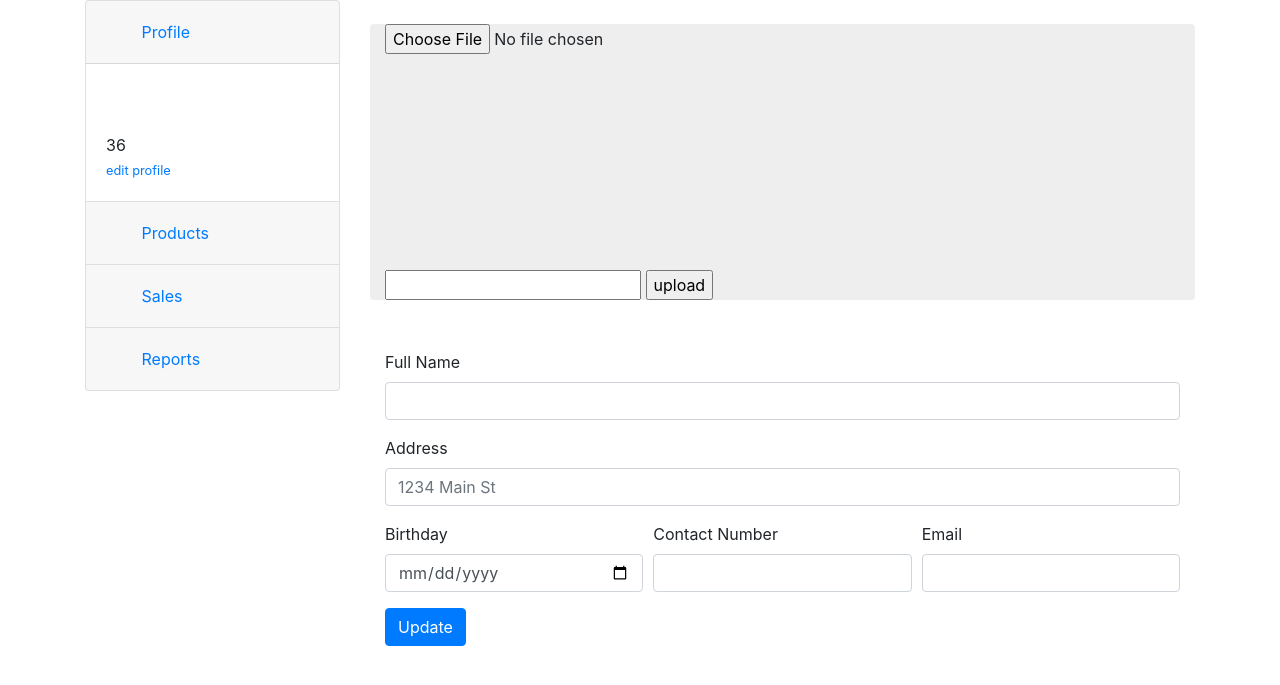
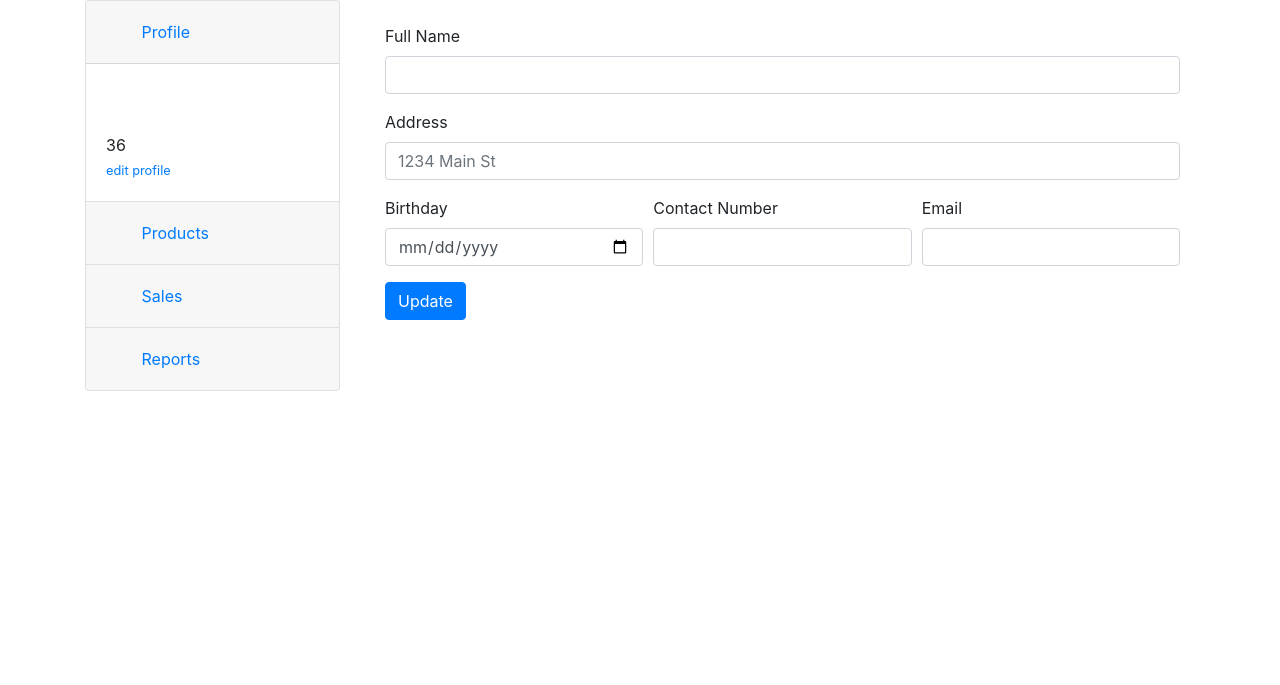
Before and after one commit to cyborg999/bakedph, a PHP site: page /profile.php in a window 1280 px wide. Shown: the part 56-741 px from the top of the page. Run offline with PHP 8.4, Linux system fonts and the light colour scheme; a user stored in the database is signed in; data comes from the database, SQL or seed files in the repository; tables that the repository leaves empty hold one stand-in row (values such as "Sample post"); some libraries are stand-ins or nearby versions.

Commit message:
fixed profile date

```diff
--- a/model.php
+++ b/model.php
@@ -27,11 +27,18 @@
 	}
 
 	public function uploadProfileListener(){
-		if(isset($_POST['uploadProfile'])){
+		if(isset($_POST['uploadpic'])){
+			opd($_POST);
+			opd($_FILES);
+			opd($_GET);
+		}
+		if(isset($_POST['profile'])){
 			$target_dir = "uploads/";
 			$imageFileType = strtolower(pathinfo($_FILES["profile"]["name"],PATHINFO_EXTENSION));
 			$target_file = $target_dir . basename($_SESSION['storeid'].".".$imageFileType);
 			$uploadOk = 1;
+
+			opp();
 
 			// // Check if image file is a actual image or fake image
 			// if(isset($_POST["submit"])) {
--- a/profile.php
+++ b/profile.php
@@ -35,14 +35,13 @@
 						width: 200px;
 					}
 				</style>
-				<div class="col-sm banner">
+				<div class="col-sm banner hidden">
 
-					<form enctype="multipart/form-data" method="post">
+				<!-- 	<form enctype="multipart/form-data" id="formProfileFrm" method="post">
+						<input type="hidden" name="uploadpic">
 						<input type="file" id="profile" name="profile" />
 						<figure id="profilePreview"></figure>
-						<input type="text" name="name">
-						<input type="submit"  id="formProfile" value="upload" name="uploadProfile">
-					</form>
+					</form> -->
 					<div class="store-logo-container">
 						<?php if(file_exists("uploads/".$_SESSION['storeid'])): ?>
 							<figure class="storelogo"></figure>
@@ -68,7 +67,7 @@
 					  <div class="form-row">
 					    <div class="form-group col-md-4">
 					      <label for="inputCity">Birthday</label>
-					      <input type="date" value="<?= isset($profile['bday']) ? $profile['fullname'] : '';?>" name="birthday" class="form-control" id="inputCity">
+					      <input type="date" value="<?= isset($profile['bday']) ? $profile['bday'] : '';?>" name="birthday" class="form-control" id="inputCity">
 					    </div>
 					    <div class="form-group col-md-4">
 					      <label for="inputState">Contact Number</label>
@@ -99,17 +98,24 @@
 					console.log("changed");
 					console.log(preview);
 					// $("#profilePreview").attr("src", preview);
-					$("#formProfile").trigger("click");
-					// $.ajax({
-					// 	url : "ajax.php",
-					// 	data : { profilePreview : true, file : },
-					// 	type : ,
-					// 	dataType : ,
-					// 	success : function(response){
+					$("#formProfileFrm").trigger("submit");
 
-					// 	}
-					// });
 				});
+
+				$("#formProfileFrm").on("submit", function(e){
+					var me = $(this);
+					e.preventDefault();
+
+					$.ajax({
+						url : "ajax.php",
+						data : me.serialize(),
+						type : "post",
+						dataType : "json",
+						success : function(response){
+						}
+					});
+				});
+
 			});
 		})(jQuery);
 	</script>
```
